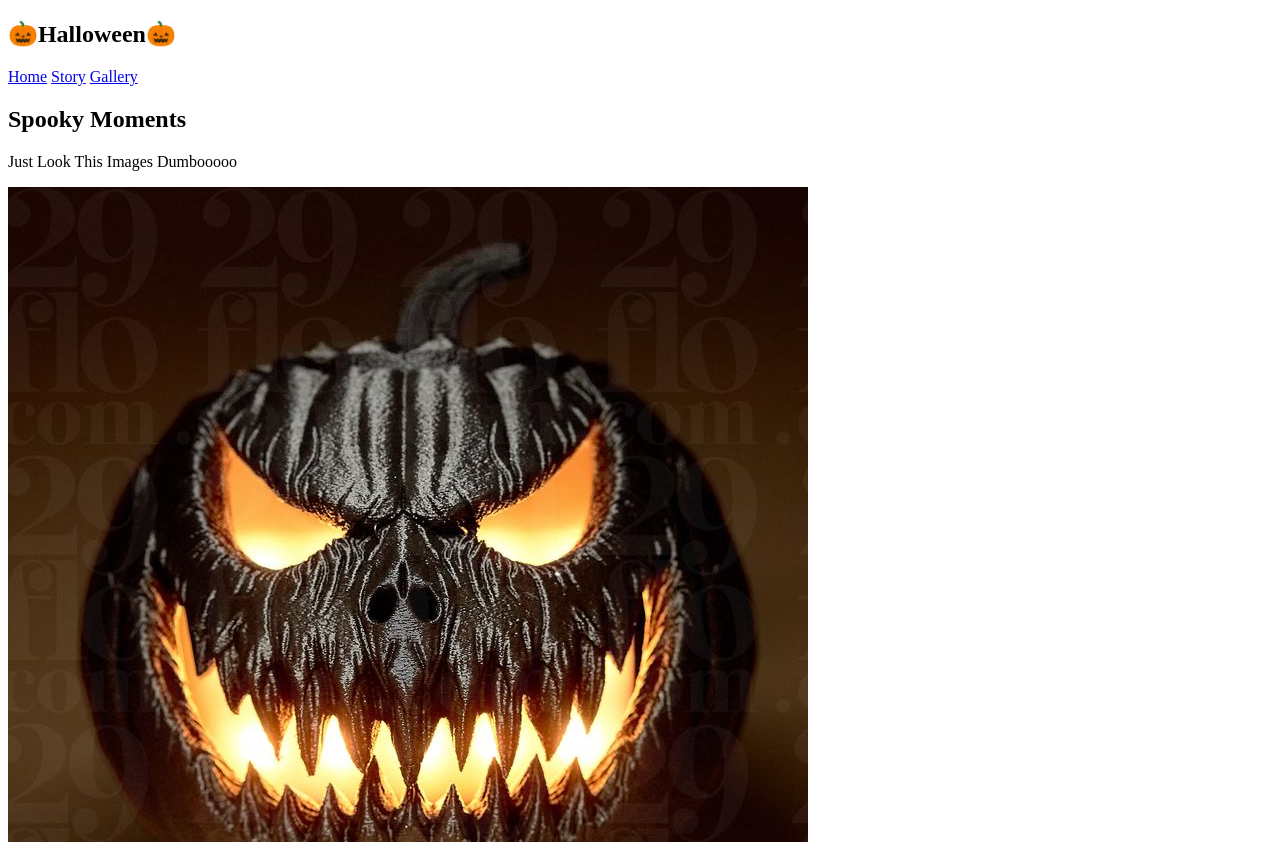
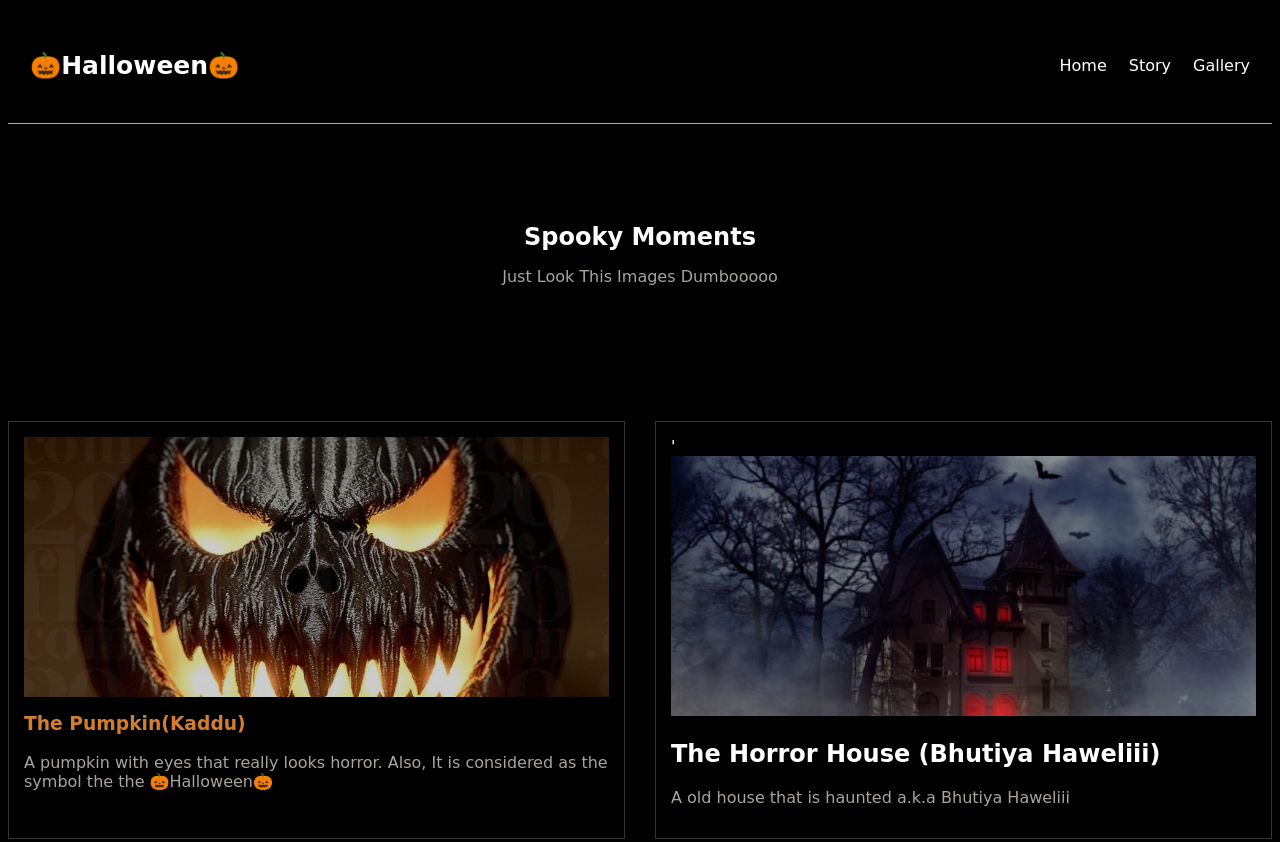
Before and after one commit to himanshusapkota/-Halloween, a plain HTML site: page gallery.html in a window 1280 px wide. Shown: the top 842 px of the page. Drawn offline with Linux system fonts and the light colour scheme.

Commit message:
CSS For gallery

```diff
--- a/gallery.html
+++ b/gallery.html
@@ -5,6 +5,169 @@
     <meta name="viewport" content="width=device-width, initial-scale=1.0">
     <title>Gallery-3am-Ghost</title>
    <style>
+
+    body{
+        background: black;
+        color: white;
+        font-family: cursive;
+
+
+    }
+
+
+nav{
+    display: flex;
+    justify-content: space-between;
+    align-items: center;
+     padding: 22px;
+    border-bottom: 1px solid orange;
+
+
+}
+
+
+nav h2{
+    font-size: 25px;
+
+}
+.nav-links{
+    display: flex;
+    gap: 22px;
+
+}
+
+
+nav a{
+    color: white;
+    text-decoration: none;
+
+}
+
+nav a:hover{
+    color: aqua;
+
+}
+
+header
+{
+    padding: 60px 10% 35px;
+    text-align: center;
+
+}
+
+
+.small{
+    color: orange;
+    letter-spacing: 3px;
+    font-size: 15px;
+
+}
+
+
+header h1{
+    font-size: 40px;
+    margin: 15px
+
+}
+
+
+header p{
+    color: rgb(235, 233, 229);
+
+}
+
+.gallery-section{
+    padding: 20px 10% 70px;
+
+}
+
+  .gallery-section h2 {
+            margin-bottom: 10px;
+        }
+
+
+
+
+  .description {
+            color: #aaa49a;
+            margin-bottom: 30px;
+        }
+
+
+
+
+        .gallery {
+            display: grid;
+            grid-template-columns: repeat(2, 1fr);
+            gap: 30px;
+        }
+
+
+
+
+        .card {
+            border: 1px solid #39342d;
+            padding: 15px;
+        }
+
+
+
+
+          .card img {
+            width: 100%;
+            height: 260px;
+            object-fit: cover;
+            filter: brightness(0.8);
+        }
+
+
+
+            .card h3 {
+            margin-top: 12px;
+              color: #d47e2d;
+         }
+
+
+
+
+        .card p {
+            color: #aaa49a;
+            margin-top: 5px;
+        }
+
+
+
+        .message {
+            margin-top: 45px;
+            padding: 25px;
+            border-left: 3px solid #bb6e25;
+            background: #11100e;
+        }
+
+
+
+
+        .message p {
+            color: #aaa49a;
+            margin-top: 8px;
+        }
+
+
+
+
+        footer {
+            text-align: center;
+            padding: 25px;
+            border-top: 1px solid #39342d;
+            color: #888177;
+            font-size: 14px;
+        }
+
+
+
+
+
+
 
    </style>
 </head>
```
